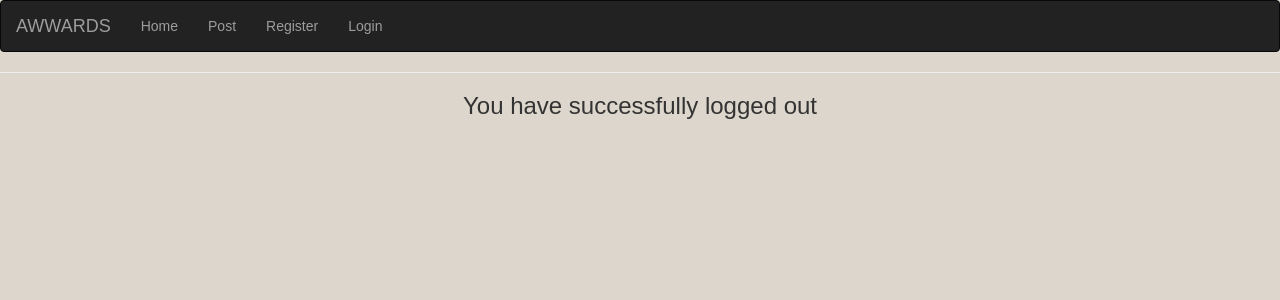
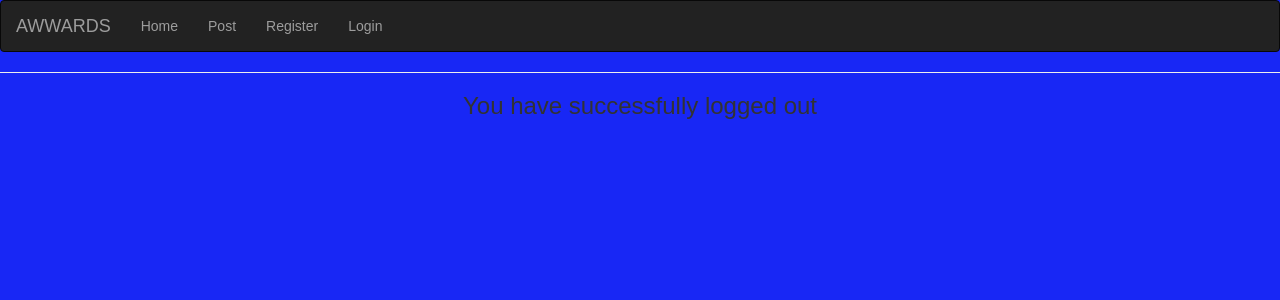
Before and after one commit to nicholas-oduor/awwards, a Django app: template projects/templates/django_registration/logged_out.html in a window 1280 px wide. Shown: the top 300 px of the page. Run offline with Django 3.2, Linux system fonts and the light colour scheme; the template is opened without the code that fills it, so the values that code supplies are empty; some libraries are stand-ins or nearby versions.

Commit message:
changed background-color to cyan

```diff
--- a/projects/static/css/index.css
+++ b/projects/static/css/index.css
@@ -1,6 +1,6 @@
 body {
     font-family: 'Poppins', sans-serif;
-    background-color: rgb(221, 214, 204);
+    background-color: rgb(24, 39, 245);
   }
 
   .image2>img{
```
